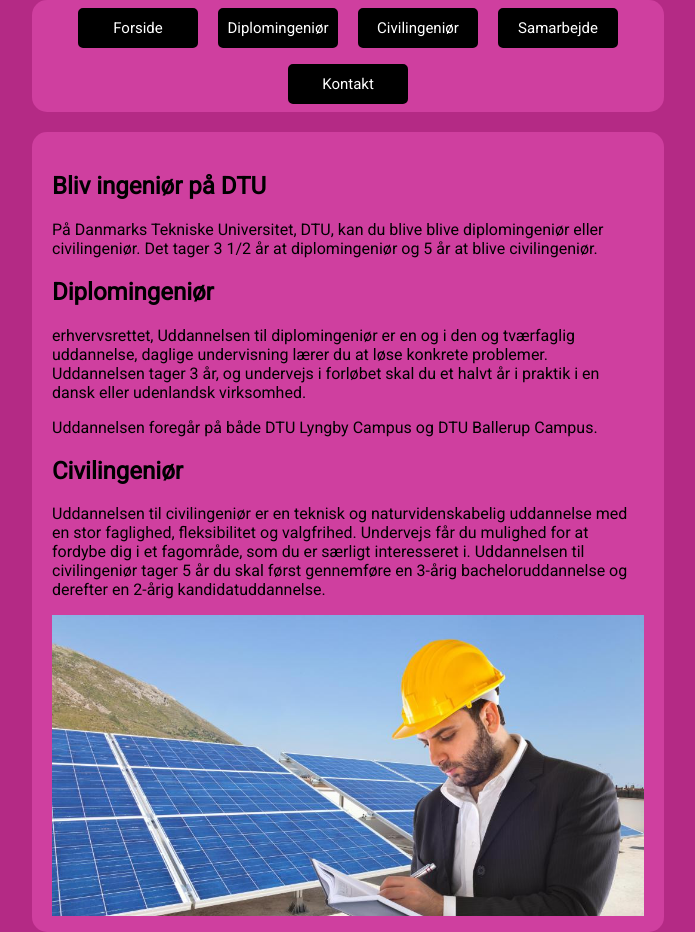
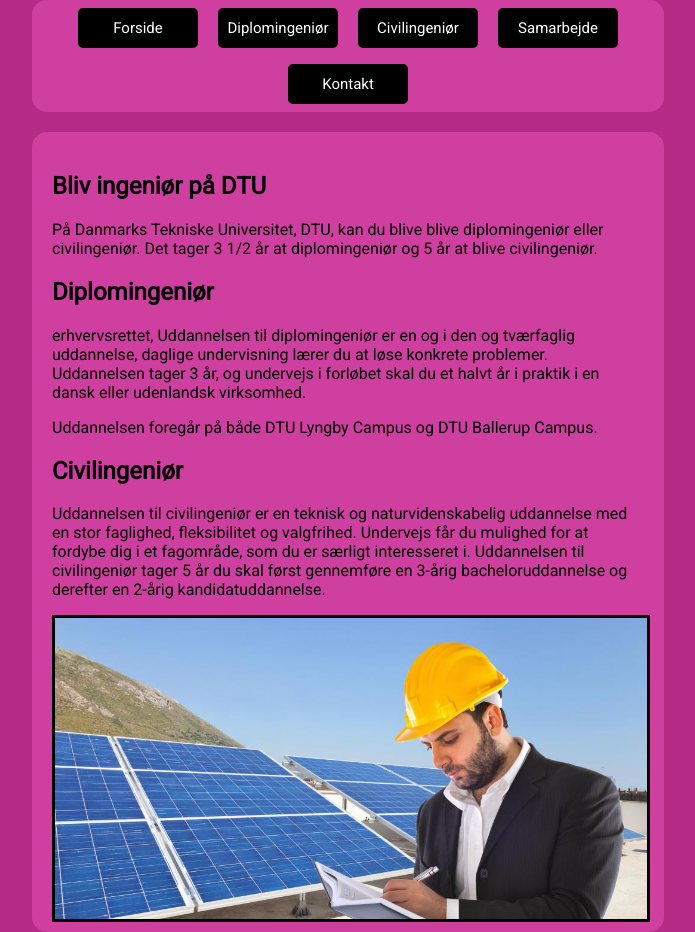
Before and after one commit to moondeck/silly-school-website, a plain HTML site: page index.html in a window 1280 px wide. Shown: the part 46-978 px from the top of the page, without its empty margins (292-987 px from the left). Drawn offline with Linux system fonts and the light colour scheme.

Commit message:
added a silly border on the pic

```diff
--- a/index.html
+++ b/index.html
@@ -36,7 +36,7 @@
         <p>Uddannelsen til civilingeniør er en teknisk og naturvidenskabelig uddannelse med en stor faglighed, fleksibilitet og valgfrihed. Undervejs får du mulighed for at fordybe dig i et fagområde, som du er særligt interesseret i.
           Uddannelsen til civilingeniør tager 5 år du skal først gennemføre en 3-årig bacheloruddannelse og derefter en 2-årig kandidatuddannelse.</p>
 
-        <p><img src="bamsefar.jpg" alt="bamsefar" width="100%" height="100%"></a></p>
+        <p><img src="bamsefar.jpg" alt="bamsefar" width="100%" height="100%" border="3px"></a></p>
 
 
 
```
